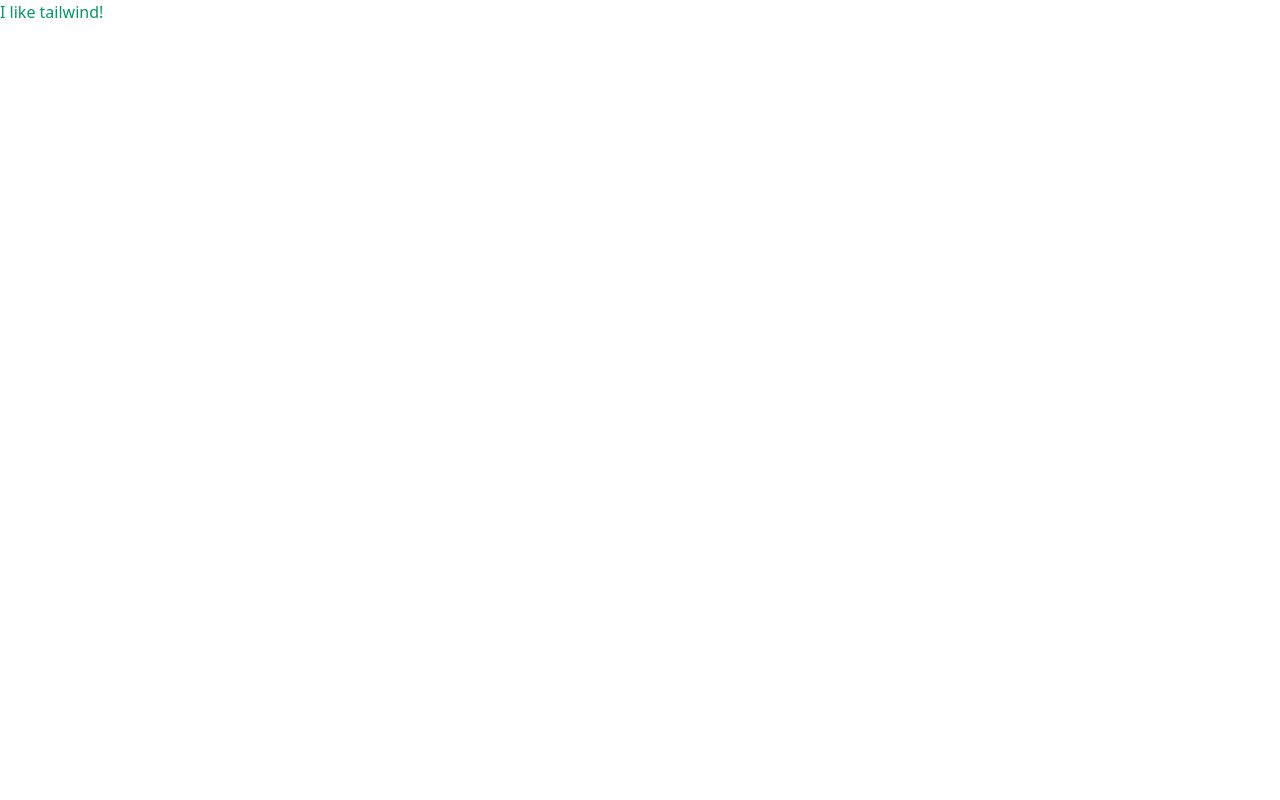
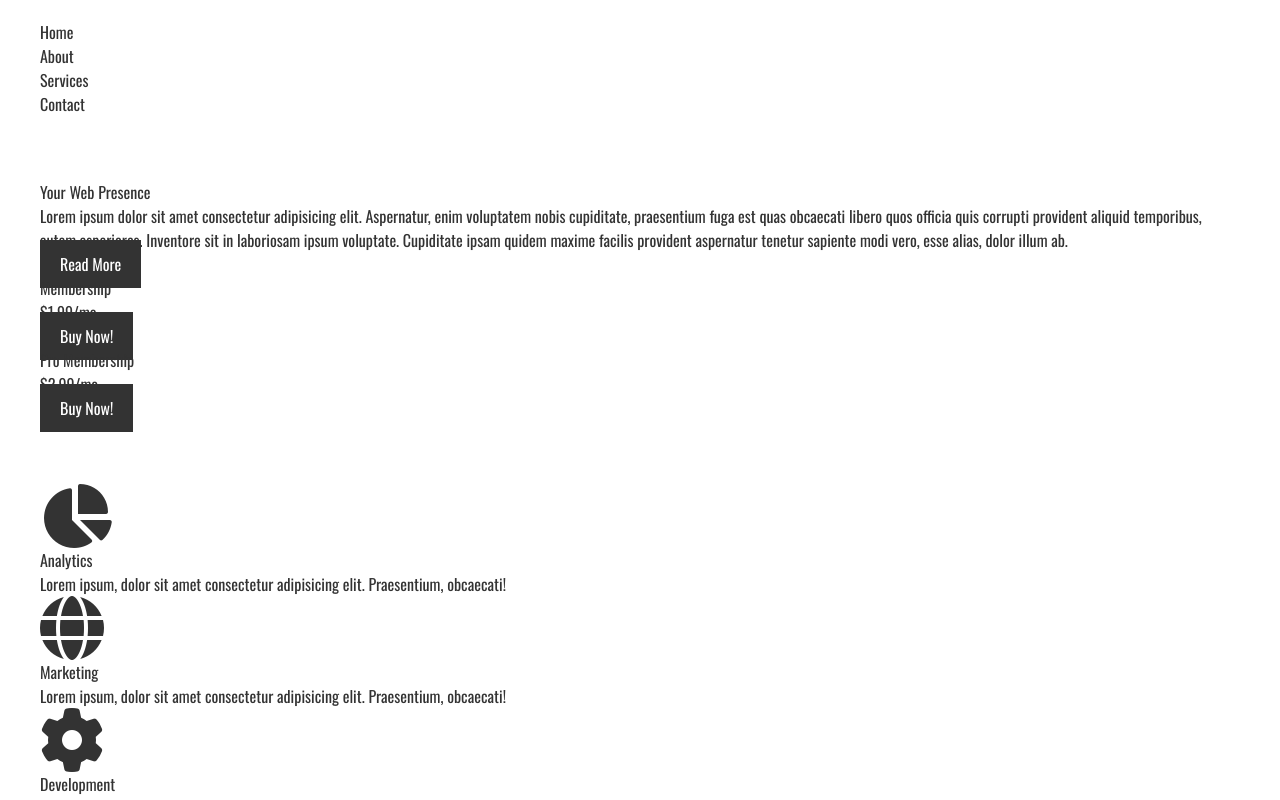
Before and after one commit to itsbratu/responsive-grid-layout, a React (Create React App) app: page / in a window 1280 px wide. Shown: the top 800 px of the page. Built offline with nearby package versions, Linux system fonts and the light colour scheme.

Commit message:
site components ready for grid

```diff
--- a/public/index.html
+++ b/public/index.html
@@ -24,6 +24,8 @@
       work correctly both with client-side routing and a non-root public URL.
       Learn how to configure a non-root public URL by running `npm run build`.
     -->
+    <script src="https://kit.fontawesome.com/e13a0cc71d.js" crossorigin="anonymous"></script>
+    <link href='https://fonts.googleapis.com/css?family=Oswald' rel='stylesheet'>
     <title>Grid responsive website!</title>
   </head>
   <body>
--- a/src/App.js
+++ b/src/App.js
@@ -1,8 +1,8 @@
+import MainLayout from "./Components/MainLayout";
+
 function App() {
   return (
-    <div className="App">
-        <h1 className = "text-green-600">I like tailwind!</h1>
-    </div>
+    <MainLayout />
   );
 }
 
--- /dev/null
+++ b/src/Components/Boxes.jsx
@@ -0,0 +1,30 @@
+import React from 'react'
+
+const Boxes = () => {
+    return(
+        <section className = "boxes">
+            <div className = "box">
+                <i class="fas fa-chart-pie fa-4x"></i>
+                <h3>Analytics</h3>
+                <p>Lorem ipsum, dolor sit amet consectetur adipisicing elit. Praesentium, obcaecati!</p>
+            </div>
+            <div className = "box">
+                <i class="fas fa-globe fa-4x"></i>
+                <h3>Marketing</h3>
+                <p>Lorem ipsum, dolor sit amet consectetur adipisicing elit. Praesentium, obcaecati!</p>
+            </div>
+            <div className = "box">
+                <i class="fas fa-cog fa-4x"></i>
+                <h3>Development</h3>
+                <p>Lorem ipsum, dolor sit amet consectetur adipisicing elit. Praesentium, obcaecati!</p>
+            </div>
+            <div className = "box">
+                <i class="fas fa-users fa-4x"></i>
+                <h3>Support</h3>
+                <p>Lorem ipsum, dolor sit amet consectetur adipisicing elit. Praesentium, obcaecati!</p>
+            </div>
+        </section>
+    )
+}
+
+export default Boxes;
--- /dev/null
+++ b/src/Components/Footer.jsx
@@ -0,0 +1,11 @@
+import React from 'react'
+
+const Footer = () => {
+    return(
+        <footer>
+            <p>Grid Layout! &copy; 2021 </p>
+        </footer>
+    )
+}
+
+export default Footer;
--- /dev/null
+++ b/src/Components/Info.jsx
@@ -0,0 +1,18 @@
+import React from 'react'
+
+const Info = () => {
+    return(
+        <section className = "info">
+            <img src = "images/inovation.jpg"></img>
+            <div>
+                <h2>Your bussiness on the web!</h2>
+                <p>Lorem ipsum dolor sit amet consectetur adipisicing elit. Dolorem, inventore veritatis dicta facilis maiores facere libero temporibus illum. Incidunt, beatae soluta! Temporibus sequi esse tenetur possimus id quod. Doloribus, quas?</p>
+                <a href = "#" className = "bg-dark text-light py-3 px-5 border-0">
+                    Learn more!
+                </a>
+            </div>
+        </section>
+    );
+}
+
+export default Info;
--- /dev/null
+++ b/src/Components/MainLayout.jsx
@@ -0,0 +1,27 @@
+import React from 'react'
+import Navbar from './Navbar';
+import TopContainer from './TopContainer';
+import Boxes from './Boxes';
+import Info from './Info';
+import Portfolio from './Portfolio';
+import Footer from './Footer';
+
+const MainLayout = () =>{
+    return(
+        <div className = 'grid gap-5 box-border text-dark font-general my-5 mx-10 leading-6'>
+            <Navbar />
+            <br />
+            <TopContainer />
+            <br />
+            <Boxes />
+            <br />
+            <Info />
+            <br />
+            <Portfolio />
+            <br />
+            <Footer />
+        </div>
+    )
+}
+
+export default MainLayout;
--- /dev/null
+++ b/src/Components/Navbar.jsx
@@ -0,0 +1,16 @@
+import React from 'react'
+
+const Navbar = () => {
+    return(
+        <div class = "main-nav ">
+            <ul>
+                <li><a href = "#">Home</a></li>
+                <li><a href = "#">About</a></li>
+                <li><a href = "#">Services</a></li>
+                <li><a href = "#">Contact</a></li>
+            </ul>
+        </div>
+    )
+}
+
+export default Navbar;
--- /dev/null
+++ b/src/Components/Portfolio.jsx
@@ -0,0 +1,20 @@
+import React from 'react'
+
+const Portfolio = () => {
+    return(
+        <section className = "portfolio">
+            <img src = "https://source.unsplash.com/random/200x200"></img>
+            <img src = "https://source.unsplash.com/random/201x200"></img>
+            <img src = "https://source.unsplash.com/random/202x200"></img>
+            <img src = "https://source.unsplash.com/random/203x200"></img>
+            <img src = "https://source.unsplash.com/random/204x200"></img>
+            <img src = "https://source.unsplash.com/random/205x200"></img>
+            <img src = "https://source.unsplash.com/random/206x200"></img>
+            <img src = "https://source.unsplash.com/random/207x200"></img>
+            <img src = "https://source.unsplash.com/random/208x200"></img>
+            <img src = "https://source.unsplash.com/random/209x200"></img>
+        </section>
+    )
+}
+
+export default Portfolio;
--- /dev/null
+++ b/src/Components/TopContainer.jsx
@@ -0,0 +1,31 @@
+import React from 'react'
+
+const TopContainer = () => {
+    return(
+        <section className = "top-container">
+            <header className = "showcase">
+                <h1>Your Web Presence</h1>
+                <p>Lorem ipsum dolor sit amet consectetur adipisicing elit. Aspernatur, enim voluptatem nobis cupiditate, praesentium fuga est quas obcaecati libero quos officia quis corrupti provident aliquid temporibus, autem asperiores. Inventore sit in laboriosam ipsum voluptate. Cupiditate ipsam quidem maxime facilis provident aspernatur tenetur sapiente modi vero, esse alias, dolor illum ab.</p>
+                <a href = "#" className = "bg-dark text-light py-3 px-5 border-0">
+                    Read More
+                </a>
+            </header>
+            <div className = "top-box top-box-a">
+                <h4>Membership</h4>
+                <p className = "price">$1.99/mo</p>
+                <a href = "#" className = "bg-dark text-light py-3 px-5 border-0">
+                    Buy Now!
+                </a>
+            </div>
+            <div className = "top-box top-box-b">
+                <h4>Pro Membership</h4>
+                <p className = "price">$2.99/mo</p>
+                <a href = "#" className = "bg-dark text-light py-3 px-5 border-0">
+                    Buy Now!
+                </a>
+            </div>
+        </section>
+    )
+}
+
+export default TopContainer;
--- a/tailwind.config.js
+++ b/tailwind.config.js
@@ -2,7 +2,14 @@ module.exports = {
   purge: ['./src/**/*.{js,jsx,ts,tsx}', './public/index.html'],
   darkMode: false, // or 'media' or 'class'
   theme: {
-    extend: {},
+    colors : {
+      'primary' : '#ADD8E6',
+      'dark' : '#333',
+      'light' : '#fff'
+    },
+    fontFamily : {
+      'general' : ['Oswald'],
+    }
   },
   variants: {
     extend: {},
```
Also changed, not shown: 1 other file (tests, documents, lock files or other folders).
